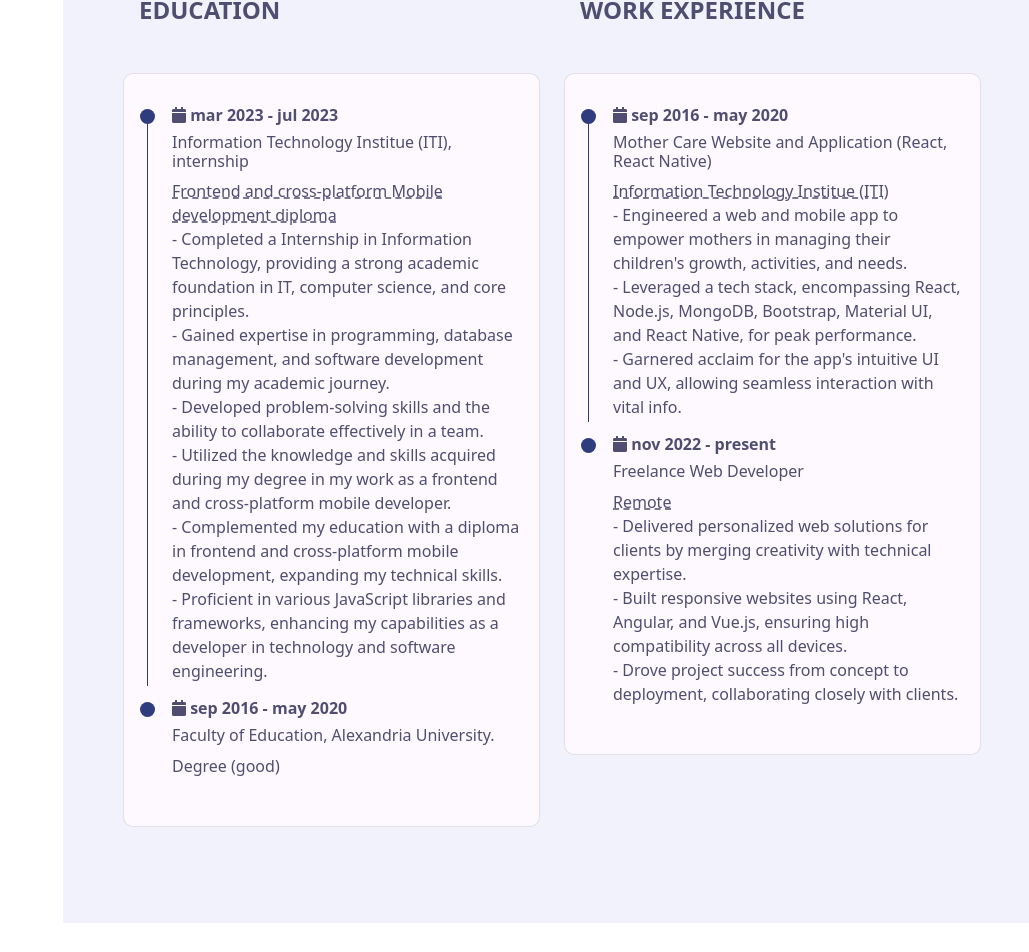
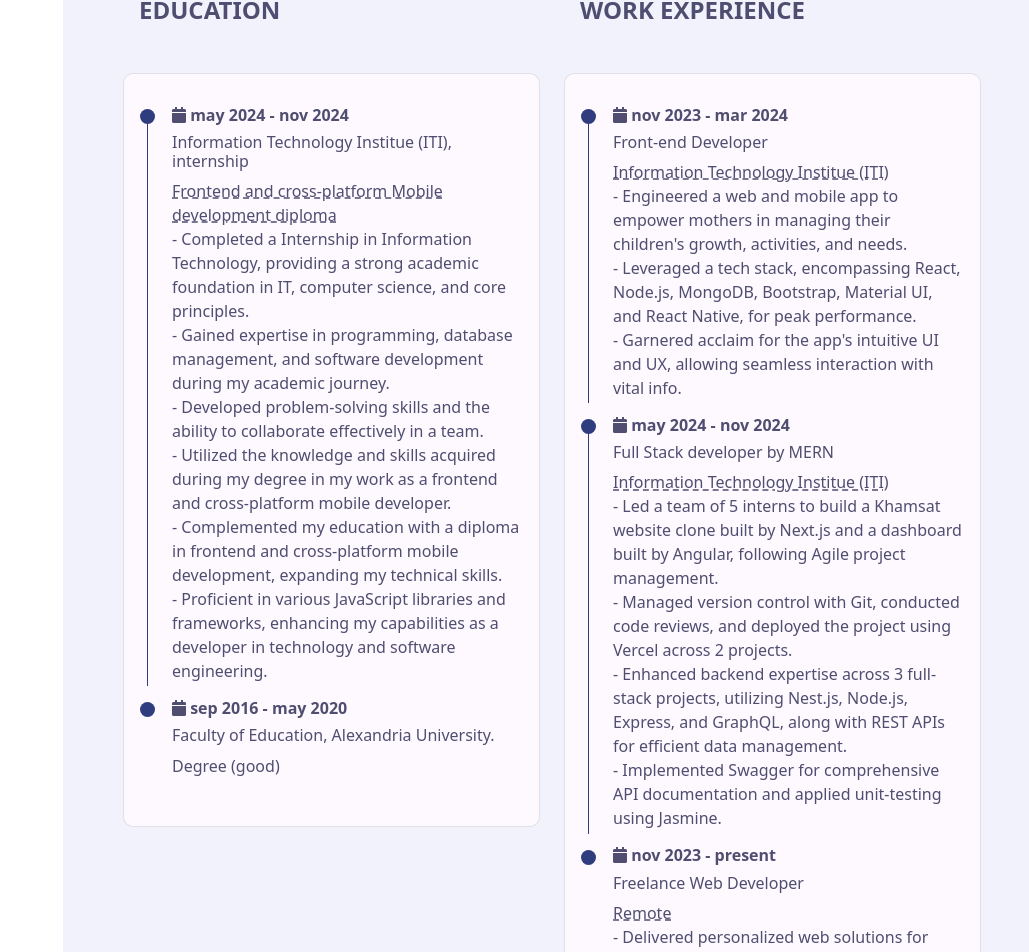
Before and after one commit to olaa30-j/Portfolio-react-verision, a React (Vite) app: page /about in a window 1280 px wide. Shown: the part 1295-2247 px from the top of the page, without its empty margins (251-1280 px from the left). Before the commit the page ends 2218 px from the top, so only its background shows below. Built offline with nearby package versions, Linux system fonts and the light colour scheme; a web font is replaced by a local one.

Commit message:
Update About.jsx

```diff
--- a/src/components/about/About.jsx
+++ b/src/components/about/About.jsx
@@ -158,7 +158,7 @@ const About = () => {
                                                         <div className={styles.timeline_item}>
                                                             <div className={styles.dot}></div>
                                                             <h5 className={styles.timeline_date}>
-                                                                <i className="fa fa-calendar"></i> mar 2023 - jul 2023
+                                                                <i className="fa fa-calendar"></i> may 2024 - nov 2024
                                                             </h5>
                                                             <h6 className={styles.timeline_title}>Information
                                                                 Technology
@@ -217,16 +217,9 @@ const About = () => {
                                                         <div className={styles.timeline_item}>
                                                             <div className={styles.dot}></div>
                                                             <h5 className={styles.timeline_date}>
-                                                                <i className="fa fa-calendar"></i> sep 2016 - may 2020
+                                                                <i className="fa fa-calendar"></i> nov 2023 - mar 2024
                                                             </h5>
-                                                            <h6 className={styles.timeline_title}>Mother
-                                                                Care
-                                                                Website
-                                                                and
-                                                                Application
-                                                                (React,
-                                                                React
-                                                                Native)</h6>
+                                                            <h6 className={styles.timeline_title}>Front-end Developer</h6>
                                                             <p className={styles.timeline_text}>
                                                                 <span>Information
                                                                     Technology
@@ -237,11 +230,27 @@ const About = () => {
                                                                 <br />- Garnered acclaim for the app&apos;s intuitive UI and UX, allowing seamless interaction with vital info.
                                                             </p>
                                                         </div>
-
                                                         <div className={styles.timeline_item}>
                                                             <div className={styles.dot}></div>
                                                             <h5 className={styles.timeline_date}>
-                                                                <i className="fa fa-calendar"></i> nov 2022 - present
+                                                                <i className="fa fa-calendar"></i> may 2024 - nov 2024
+                                                            </h5>
+                                                            <h6 className={styles.timeline_title}>Full Stack developer by MERN</h6>
+                                                            <p className={styles.timeline_text}>
+                                                                <span>Information
+                                                                    Technology
+                                                                    Institue
+                                                                    (ITI)</span><br />
+                                                                - Led a team of 5 interns to build a Khamsat website clone built by Next.js and a dashboard built by Angular, following Agile project management.
+                                                                <br />- Managed version control with Git, conducted code reviews, and deployed the project using Vercel across 2 projects.
+                                                                <br />- Enhanced backend expertise across 3 full-stack projects, utilizing Nest.js, Node.js, Express, and GraphQL, along with REST APIs for efficient data management.
+                                                                <br />- Implemented Swagger for comprehensive API documentation and applied unit-testing using Jasmine.
+                                                            </p>
+                                                        </div>
+                                                        <div className={styles.timeline_item}>
+                                                            <div className={styles.dot}></div>
+                                                            <h5 className={styles.timeline_date}>
+                                                                <i className="fa fa-calendar"></i> nov 2023 - present
                                                             </h5>
                                                             <h6 className={styles.timeline_title}>Freelance
                                                                 Web
```
